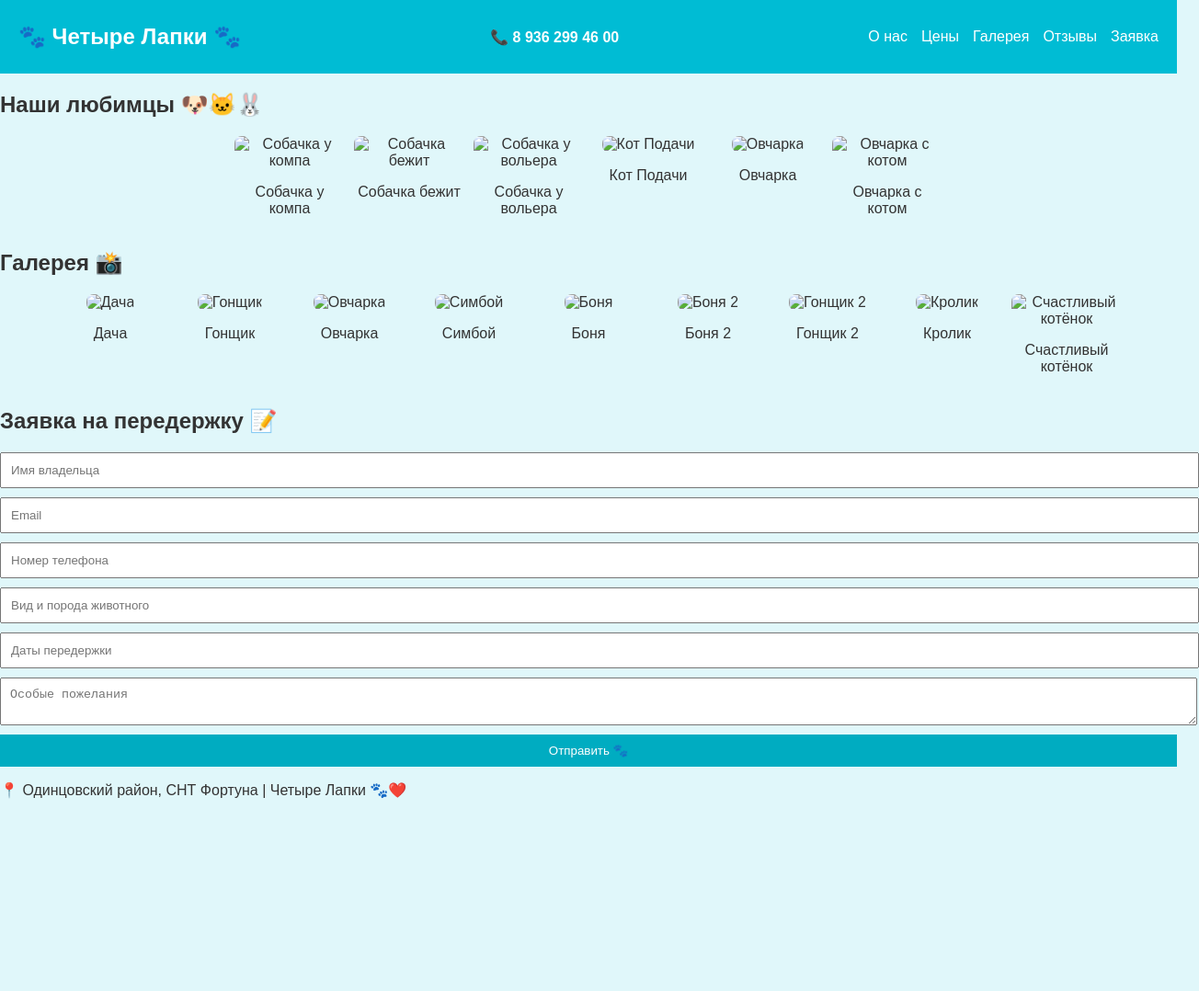
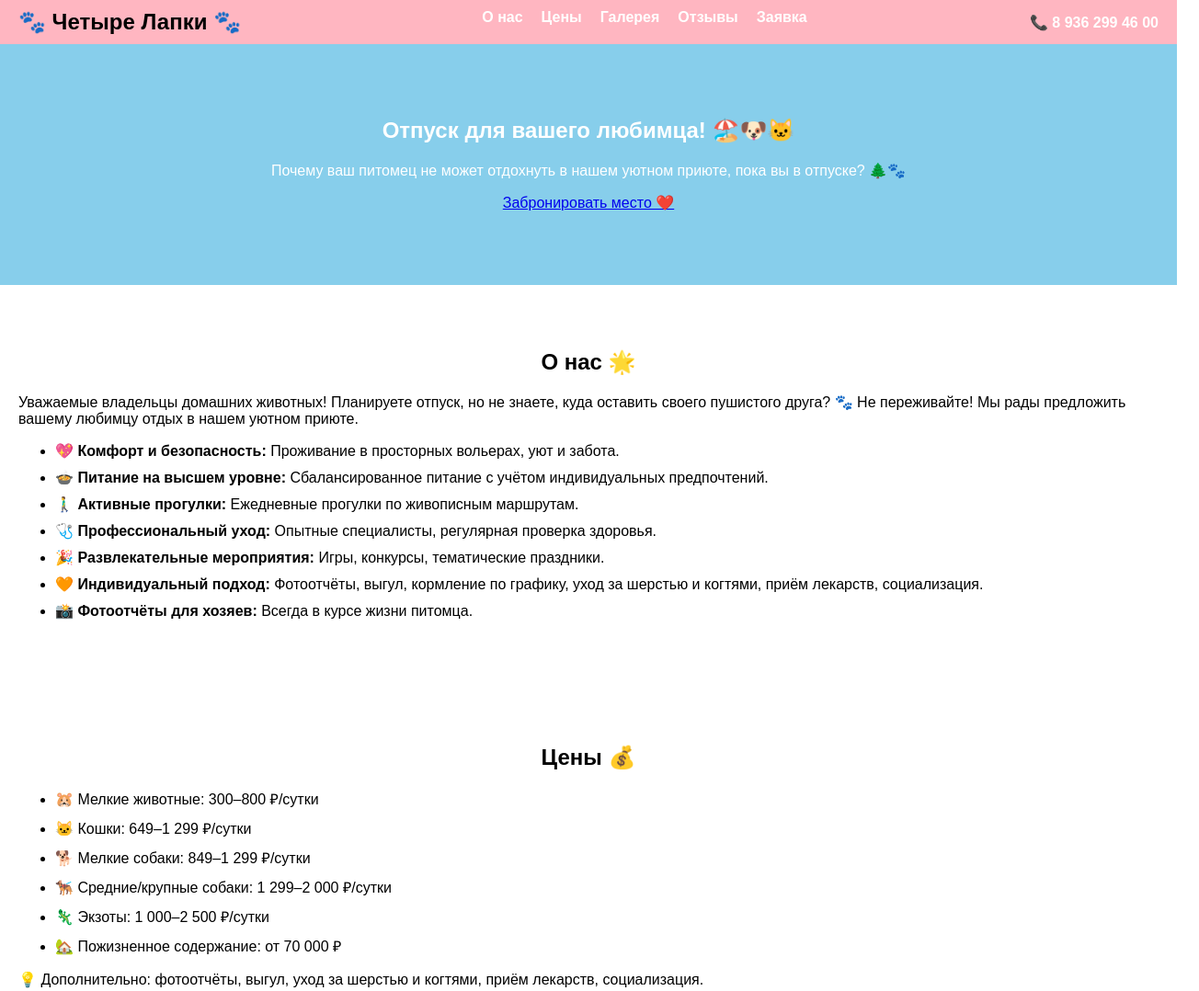
Before and after one commit to surkovae062-ux/Chetire-lapki, a plain HTML site: page index.html in a window 1280 px wide. Shown: the top 1078 px of the page at 92% size, 1304 px wide, since content can reach past the window. Before the commit the page ends 885 px from the top, so only its background shows below. Drawn offline with Linux system fonts and the light colour scheme.

Commit message:
Add files via upload

```diff
--- a/index.html
+++ b/index.html
@@ -4,95 +4,190 @@
 <meta charset="UTF-8">
 <meta name="viewport" content="width=device-width, initial-scale=1.0">
 <title>Четыре Лапки: Пушистые Сердца 🐾❤️</title>
-<link rel="stylesheet" href="style.css">
+<style>
+body {
+    font-family: Arial, sans-serif;
+    margin: 0;
+    padding: 0;
+}
+
+header {
+    display: flex;
+    justify-content: space-between;
+    align-items: center;
+    background-color: #FFB6C1;
+    padding: 10px 20px;
+    position: sticky;
+    top: 0;
+    z-index: 100;
+}
+
+header h1 {
+    margin: 0;
+    font-size: 24px;
+}
+
+nav ul {
+    list-style: none;
+    display: flex;
+    margin: 0;
+    padding: 0;
+}
+
+nav li {
+    margin-left: 20px;
+}
+
+nav a {
+    text-decoration: none;
+    color: #fff;
+    font-weight: bold;
+}
+
+.phone {
+    color: #fff;
+    font-weight: bold;
+}
+
+#hero {
+    background-color: #87CEEB;
+    color: #fff;
+    text-align: center;
+    padding: 80px 20px;
+}
+
+#hero h2 {
+    margin-top: 0;
+}
+
+section {
+    padding: 50px 20px;
+}
+
+section h2 {
+    text-align: center;
+}
+
+ul li {
+    margin-bottom: 10px;
+}
+
+.gallery-grid {
+    display: grid;
+    grid-template-columns: repeat(auto-fit, minmax(150px, 1fr));
+    gap: 10px;
+}
+
+.gallery-grid img {
+    width: 100%;
+    height: auto;
+    border-radius: 8px;
+}
+
+form {
+    display: flex;
+    flex-direction: column;
+    max-width: 400px;
+    margin: 0 auto;
+}
+
+form input, form textarea {
+    margin-bottom: 10px;
+    padding: 10px;
+    font-size: 16px;
+}
+
+form button {
+    padding: 10px;
+    font-size: 18px;
+    background-color: #FF69B4;
+    color: #fff;
+    border: none;
+    cursor: pointer;
+}
+
+footer {
+    text-align: center;
+    padding: 20px;
+    background-color: #FFB6C1;
+    color: #fff;
+}
+</style>
 </head>
 <body>
 
 <header>
     <h1 class="logo">🐾 Четыре Лапки 🐾</h1>
-  <div class="top-right">
-    <a href="tel:+89362994600" class="phone">📞 8 936 299 46 00</a>
-  </div>
     <nav>
         <ul>
             <li><a href="#about">О нас</a></li>
             <li><a href="#prices">Цены</a></li>
-          <li><a href="#gallery">Галерея</a></li>
+            <li><a href="#grid-gallery">Галерея</a></li>
             <li><a href="#reviews">Отзывы</a></li>
             <li><a href="#form">Заявка</a></li>
         </ul>
     </nav>
+    <div class="phone"><a href="tel:89362994600" style="color:white; text-decoration:none;">📞 8 936 299 46 00</a></div>
 </header>
 
 <section id="hero">
-<h2>Наши любимцы 🐶🐱🐰</h2>
-<div class="hero-gallery">
-  <div class="hero-item">
-    <img src="images/sobachka_u_kompa.jpg" alt="Собачка у компа">
-    <p>Собачка у компа</p>
-  </div>
-  <div class="hero-item">
-    <img src="images/sobachka_bezhit.jpg" alt="Собачка бежит">
-    <p>Собачка бежит</p>
-  </div>
-  <div class="hero-item">
-    <img src="images/sobachka_u_volera.jpg" alt="Собачка у вольера">
-    <p>Собачка у вольера</p>
-  </div>
-  <div class="hero-item">
-    <img src="images/kot_podachi.jpg" alt="Кот Подачи">
-    <p>Кот Подачи</p>
-  </div>
-  <div class="hero-item">
-    <img src="images/ovcharka.jpg" alt="Овчарка">
-    <p>Овчарка</p>
-  </div>
-  <div class="hero-item">
-    <img src="images/ovcharka_s_kotom.jpg" alt="Овчарка с котом">
-    <p>Овчарка с котом</p>
-  </div>
+    <div class="hero-text">
+        <h2>Отпуск для вашего любимца! 🏖️🐶🐱</h2>
+        <p>Почему ваш питомец не может отдохнуть в нашем уютном приюте, пока вы в отпуске? 🌲🐾</p>
+        <a href="#form" class="btn">Забронировать место ❤️</a>
     </div>
 </section>
 
-<section id="gallery">
+<section id="about">
+<h2>О нас 🌟</h2>
+<p>Уважаемые владельцы домашних животных! Планируете отпуск, но не знаете, куда оставить своего пушистого друга? 🐾 Не переживайте! Мы рады предложить вашему любимцу отдых в нашем уютном приюте.</p>
+
+<ul>
+<li>💖 <strong>Комфорт и безопасность:</strong> Проживание в просторных вольерах, уют и забота.</li>
+<li>🍲 <strong>Питание на высшем уровне:</strong> Сбалансированное питание с учётом индивидуальных предпочтений.</li>
+<li>🚶‍♂️ <strong>Активные прогулки:</strong> Ежедневные прогулки по живописным маршрутам.</li>
+<li>🩺 <strong>Профессиональный уход:</strong> Опытные специалисты, регулярная проверка здоровья.</li>
+<li>🎉 <strong>Развлекательные мероприятия:</strong> Игры, конкурсы, тематические праздники.</li>
+<li>🧡 <strong>Индивидуальный подход:</strong> Фотоотчёты, выгул, кормление по графику, уход за шерстью и когтями, приём лекарств, социализация.</li>
+<li>📸 <strong>Фотоотчёты для хозяев:</strong> Всегда в курсе жизни питомца.</li>
+</ul>
+</section>
+
+<section id="prices">
+<h2>Цены 💰</h2>
+<ul>
+<li>🐹 Мелкие животные: 300–800 ₽/сутки</li>
+<li>🐱 Кошки: 649–1 299 ₽/сутки</li>
+<li>🐕 Мелкие собаки: 849–1 299 ₽/сутки</li>
+<li>🐕‍🦺 Средние/крупные собаки: 1 299–2 000 ₽/сутки</li>
+<li>🦎 Экзоты: 1 000–2 500 ₽/сутки</li>
+<li>🏡 Пожизненное содержание: от 70 000 ₽</li>
+</ul>
+<p>💡 Дополнительно: фотоотчёты, выгул, уход за шерстью и когтями, приём лекарств, социализация.</p>
+</section>
+
+<section id="grid-gallery">
 <h2>Галерея 📸</h2>
 <div class="gallery-grid">
-  <div class="gallery-item">
-    <img src="images/dacha.jpg" alt="Дача">
-    <p>Дача</p>
+<img src="https://github.com/user-attachments/assets/096b4d0d-7fd2-47f3-83b5-56a2e06faffc" alt="Собачка у компа">
+<img src="https://github.com/user-attachments/assets/79911036-4dbb-4768-87d6-1ec7594c46d4" alt="Собачка бежит">
+<img src="https://github.com/user-attachments/assets/2dab1ae0-f745-4b3c-99e5-110710ce47ae" alt="Собачка у вольера">
+<img src="https://github.com/user-attachments/assets/a6aa8cbb-aa65-490f-8f2f-cf5269482619" alt="Кот">
+<img src="https://github.com/user-attachments/assets/5da5ed90-8e3e-4d69-8d0c-c05e10d5fa86" alt="Овчарка">
+<img src="https://github.com/user-attachments/assets/18b5762c-efc2-485f-9f13-e543a524bc7f" alt="Овчарка с котом">
+<img src="https://github.com/user-attachments/assets/6992dbd3-1b02-4c49-82d9-7b4e20c0d536" alt="Щенок">
+<img src="https://github.com/user-attachments/assets/7d9b9514-2589-4a87-a6d5-5af6e7c526bc" alt="Кролик">
+<img src="https://github.com/user-attachments/assets/d3a1a257-000c-45e5-b830-66cb29777eef" alt="Счастливый котёнок">
 </div>
-  <div class="gallery-item">
-    <img src="images/gonshchik.jpg" alt="Гонщик">
-    <p>Гонщик</p>
-  </div>
-  <div class="gallery-item">
-    <img src="images/ovcharka2.jpg" alt="Овчарка">
-    <p>Овчарка</p>
-  </div>
-  <div class="gallery-item">
-    <img src="images/simboy.jpg" alt="Симбой">
-    <p>Симбой</p>
-  </div>
-  <div class="gallery-item">
-    <img src="images/bonya.jpg" alt="Боня">
-    <p>Боня</p>
-  </div>
-  <div class="gallery-item">
-    <img src="images/bonya2.jpg" alt="Боня 2">
-    <p>Боня 2</p>
-  </div>
-  <div class="gallery-item">
-    <img src="images/gonshchik2.jpg" alt="Гонщик 2">
-    <p>Гонщик 2</p>
-  </div>
-  <div class="gallery-item">
-    <img src="images/krolik.jpg" alt="Кролик">
-    <p>Кролик</p>
-  </div>
-  <div class="gallery-item">
-    <img src="images/schastliviy_kotenok.jpg" alt="Счастливый котёнок">
-    <p>Счастливый котёнок</p>
-  </div>
+</section>
+
+<section id="reviews">
+<h2>Отзывы 🌟</h2>
+<div class="reviews">
+<blockquote>🐾 "Замечательный приют! Моя собака счастлива и получает массу внимания!" – Анна</blockquote>
+<blockquote>🐾 "Лучшее место для моего кота, всегда присылают милые фотоотчёты!" – Сергей</blockquote>
+<blockquote>🐾 "Очень довольна заботой и вниманием к питомцу." – Марина</blockquote>
+<blockquote>🐾 "Пушистый друг счастлив, как на курорте!" – Дмитрий</blockquote>
 </div>
 </section>
 
@@ -101,17 +196,4 @@
 <form action="https://formspree.io/f/mrbykzqp" method="POST">
 <input type="text" name="name" placeholder="Имя владельца" required>
 <input type="email" name="email" placeholder="Email" required>
-<input type="tel" name="phone" placeholder="Номер телефона" required>
-<input type="text" name="pet" placeholder="Вид и порода животного" required>
-<input type="text" name="dates" placeholder="Даты передержки" required>
-<textarea name="message" placeholder="Особые пожелания"></textarea>
-<button type="submit">Отправить 🐾</button>
-</form>
-</section>
-
-<footer>
-<p>📍 Одинцовский район, СНТ Фортуна | Четыре Лапки 🐾❤️</p>
-</footer>
-
-</body>
-</html>
+<input type="tel" name="phone" placeholder="Телефон
```
Lines whose indentation alone changed are shown as unchanged.
